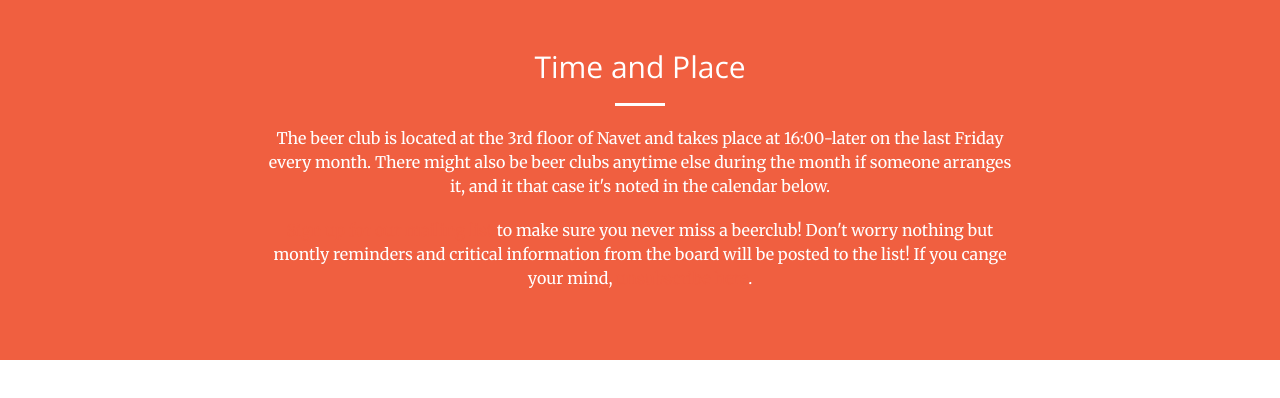
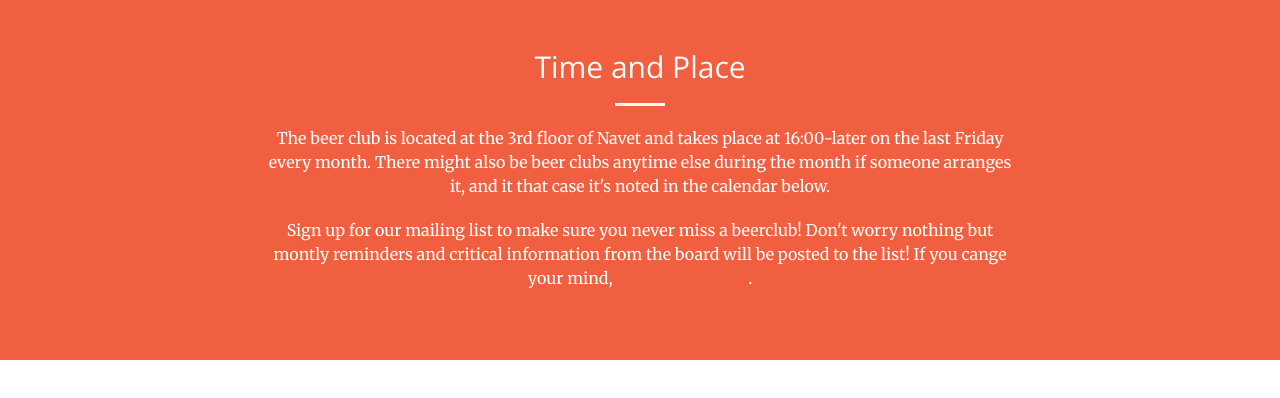
Before and after one commit to navet-beerclub/navet-beerclub.github.io, a website: page index.html in a window 1280 px wide. Shown: the part 800-1198 px from the top of the page. Drawn offline with nearby package versions, Linux system fonts and the light colour scheme.

```diff
--- a/index.html
+++ b/index.html
@@ -85,7 +85,7 @@
     				<h2 class="section-heading">Time and Place</h2>
                     <hr class="light">
                     <p>The beer club is located at the 3rd floor of Navet and takes place at 16:00-later on the last Friday every month. There might also be beer clubs anytime else during the month if someone arranges it, and it that case it's noted in the calendar below.</p>
-                    <p><a href="mailto:sympa@lists.uu.se?Subject=subscribe%20scilifelab-beerclub" target="_top" color='white'>Sign up for our mailing list</a> to make sure you never miss a beerclub! Don't worry nothing but montly reminders and critical information from the board will be posted to the list! If you cange your mind, <a href="mailto:sympa@lists.uu.se?Subject=unsubscribe%20scilifelab-beerclub" target="_top">unsubscribe here</a>.</p>
+                    <p><a href="mailto:sympa@lists.uu.se?Subject=subscribe%20scilifelab-beerclub" target="_top"><font color="white">Sign up for our mailing list</font></a> to make sure you never miss a beerclub! Don't worry nothing but montly reminders and critical information from the board will be posted to the list! If you cange your mind, <a href="mailto:sympa@lists.uu.se?Subject=unsubscribe%20scilifelab-beerclub" target="_top" color="white">unsubscribe here</a>.</p>
                 </div>
             </div>
         </div>
```
